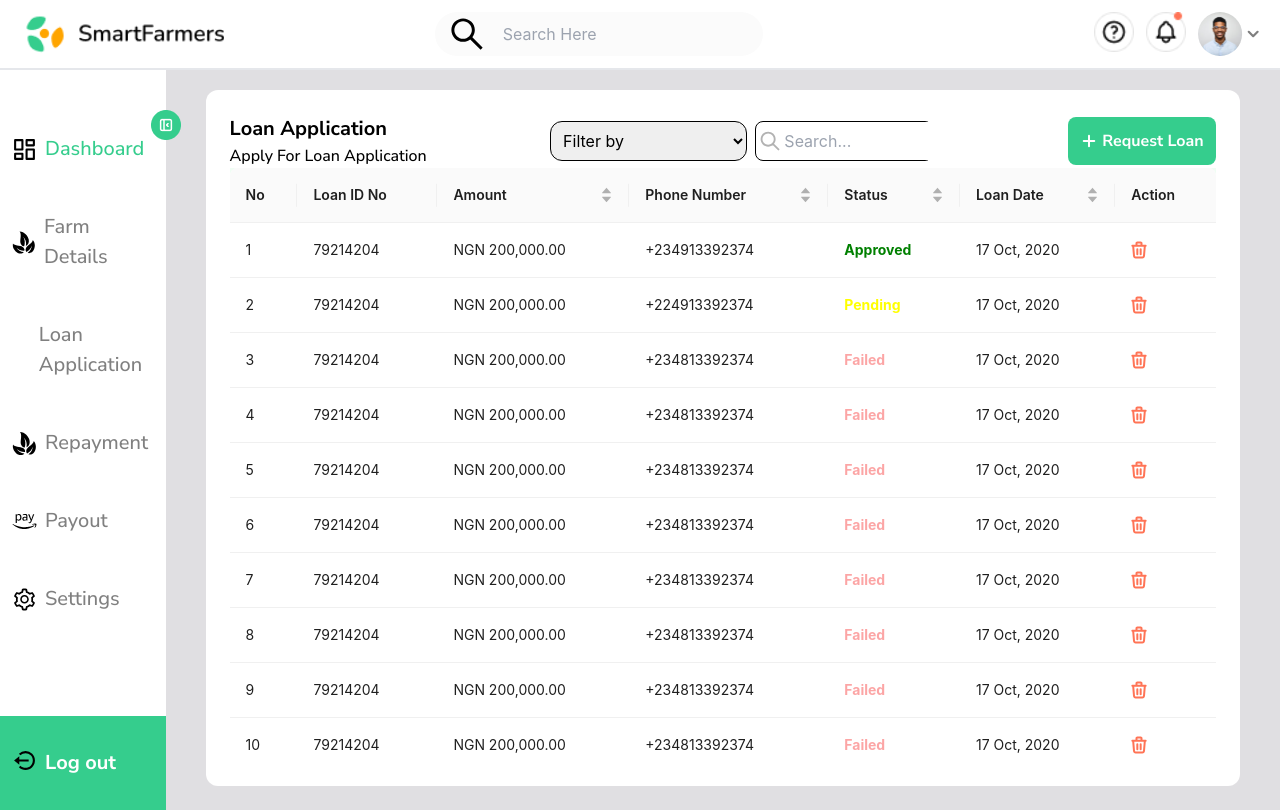
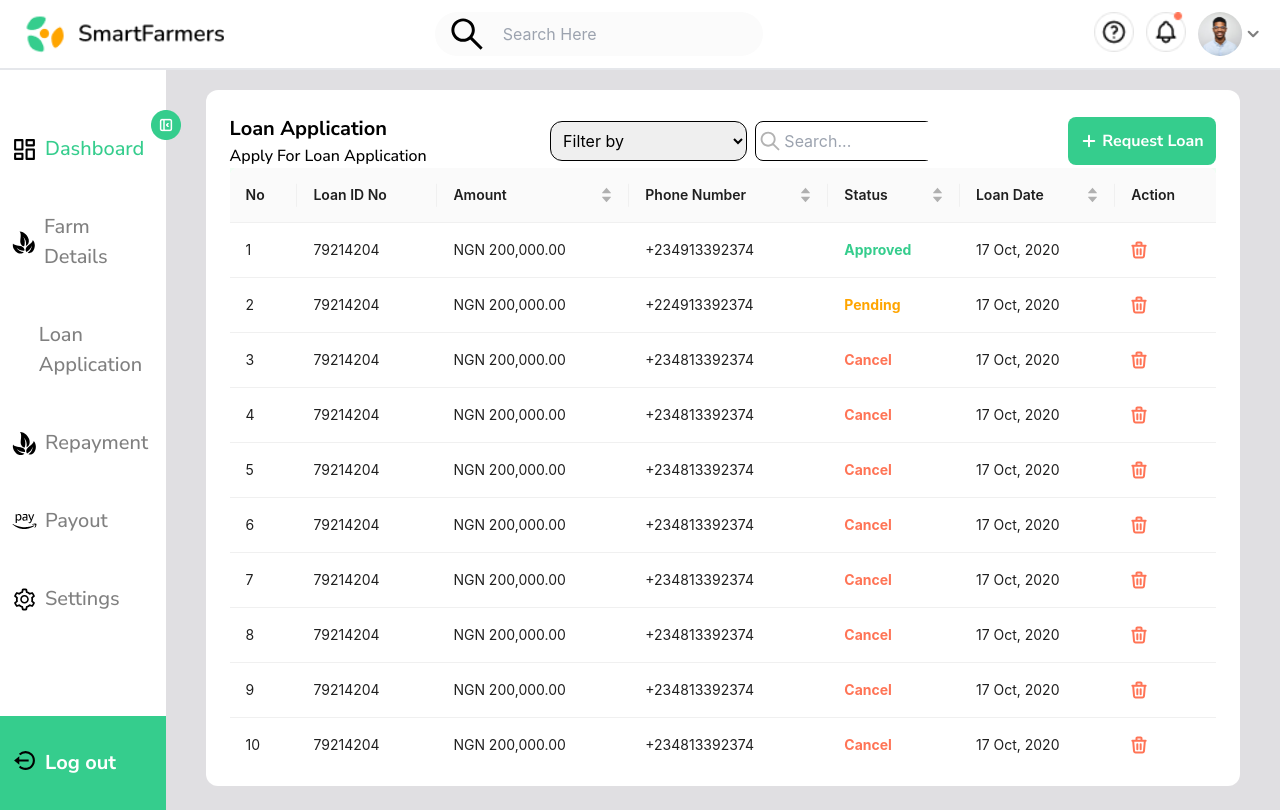
Before and after one commit to Toshmoney/smartfarmer, a React (Create React App) app in the folder client-side/: page /loan-application in a window 1280 px wide. Built offline with nearby package versions, Linux system fonts and the light colour scheme; some icons are missing; a web font is replaced by a local one.

Commit message:
adjusted dashboard

```diff
--- a/client-side/src/Components/DashFarm/FarmContent.jsx
+++ b/client-side/src/Components/DashFarm/FarmContent.jsx
@@ -46,13 +46,13 @@ const FarmContent = () => {
     ]
   return (
     <div className=' w-full py-5 px-3 lg:px-10 flex flex-col gap-6 text-left h-[92vh] overflow-y-auto'>
-        <div className='bg-white overflow-x-auto rounded-xl p-6 items-center flex flex-col'>
+        <div className='bg-white rounded-xl p-6 items-center flex flex-col'>
             <div className='flex w-full lg:flex-row flex-col lg:gap-0 gap-3 items-center justify-between'>
                 <div>
                     <h4 className='nunito'>Farm Details</h4>
                     <p className='capitalize nunito'>let us know more about your farm</p>
                 </div>
-                <div className='lg:w-[40%] w-full'>
+                <div className='lg:w-[40%] w-[90%]'>
                     <div className='flex gap-2'>
                         <select className='border-[1px] border-black p-2 rounded-xl lg:w-[50%] w-full' name="" id="">
                             <option value="">Filter by</option>
@@ -61,10 +61,9 @@ const FarmContent = () => {
                             <option value="">Three</option>
                             <option value="">Four</option>
                         </select>
-                        <div className='flex gap-1 border-[1px] border-black lg:w-[45%] w-full rounded-lg px-1'>
+                        <div className='flex gap-1 border-[1px] border-black lg:w-[50%] w-full rounded-lg px-1'>
                             <img width={20} height={20} src={search} alt="" />
-                            {/* <Input.Search style={{outline:"none", border:non}} className='outline-none border-none w-full' type="search" /> */}
-                            <input type="text" className="search" />
+                            <input type="text" placeholder='Search.....' className="w-[100%] outline-none" />
                         </div>
                     </div>
                 </div>
--- a/client-side/src/Components/DashLoanApplication/LoanData.js
+++ b/client-side/src/Components/DashLoanApplication/LoanData.js
@@ -27,16 +27,16 @@ export const columns = [
     render:(LoanStatus)=>{
       if(LoanStatus=== "Approved"){
       return(
-        <h6 className='text-[green]'>Approved</h6>
+        <h6 className='text-[#35CD8D]'>Approved</h6>
       )
       }else if(LoanStatus === "Pending"){
-        return(<h6 className='text-[yellow]'> Pending</h6>)
-      }else if( LoanStatus === "Failed"){
-        return (<h6 className='text-red-300'>Failed</h6>)
+        return(<h6 className='text-[#FFA500]'> Pending</h6>)
+      }else if( LoanStatus === "Cancel"){
+        return (<h6 className='text-[#FF7456]'>Cancel</h6>)
       }
     },
-    sorter:(approved, failed, pending)=>{
-      return(approved.LoanStatus !== failed.LoanStatus !== pending.LoanStatus)
+    sorter:(approved, Cancel, pending)=>{
+      return(approved.LoanStatus !== Cancel.LoanStatus !== pending.LoanStatus)
     }
   },
   {
@@ -73,7 +73,7 @@ export const LoandData = [
     LoanID: 79214204,
     Amount: 'NGN 200,000.00',
     PhoneNumber: '+234813392374',
-    LoanStatus: 'Failed',
+    LoanStatus: 'Cancel',
     LoanDate: '17 Oct, 2020',
     action: <img src={del} alt=''/>
   },
@@ -82,7 +82,7 @@ export const LoandData = [
     LoanID: 79214204,
     Amount: 'NGN 200,000.00',
     PhoneNumber: '+234813392374',
-    LoanStatus: 'Failed',
+    LoanStatus: 'Cancel',
     LoanDate: '17 Oct, 2020',
     action: <img src={del} alt=''/>
   },
@@ -91,7 +91,7 @@ export const LoandData = [
     LoanID: 79214204,
     Amount: 'NGN 200,000.00',
     PhoneNumber: '+234813392374',
-    LoanStatus: 'Failed',
+    LoanStatus: 'Cancel',
     LoanDate: '17 Oct, 2020',
     action: <img src={del} alt=''/>
   },
@@ -100,7 +100,7 @@ export const LoandData = [
     LoanID: 79214204,
     Amount: 'NGN 200,000.00',
     PhoneNumber: '+234813392374',
-    LoanStatus: 'Failed',
+    LoanStatus: 'Cancel',
     LoanDate: '17 Oct, 2020',
     action: <img src={del} alt=''/>
   },
@@ -109,7 +109,7 @@ export const LoandData = [
     LoanID: 79214204,
     Amount: 'NGN 200,000.00',
     PhoneNumber: '+234813392374',
-    LoanStatus: 'Failed',
+    LoanStatus: 'Cancel',
     LoanDate: '17 Oct, 2020',
     action: <img src={del} alt=''/>
   },
@@ -118,7 +118,7 @@ export const LoandData = [
     LoanID: 79214204,
     Amount: 'NGN 200,000.00',
     PhoneNumber: '+234813392374',
-    LoanStatus: 'Failed',
+    LoanStatus: 'Cancel',
     LoanDate: '17 Oct, 2020',
     action: <img src={del} alt=''/>
   },
@@ -127,7 +127,7 @@ export const LoandData = [
     LoanID: 79214204,
     Amount: 'NGN 200,000.00',
     PhoneNumber: '+234813392374',
-    LoanStatus: 'Failed',
+    LoanStatus: 'Cancel',
     LoanDate: '17 Oct, 2020',
     action: <img src={del} alt=''/>
   },
@@ -136,7 +136,7 @@ export const LoandData = [
     LoanID: 79214204,
     Amount: 'NGN 200,000.00',
     PhoneNumber: '+234813392374',
-    LoanStatus: 'Failed',
+    LoanStatus: 'Cancel',
     LoanDate: '17 Oct, 2020',
     action: <img src={del} alt=''/>
   },
@@ -145,7 +145,7 @@ export const LoandData = [
     LoanID: 79214204,
     Amount: 'NGN 200,000.00',
     PhoneNumber: '+234813392374',
-    LoanStatus: 'Failed',
+    LoanStatus: 'Cancel',
     LoanDate: '17 Oct, 2020',
     action: <img src={del} alt=''/>
   },
--- a/client-side/src/Components/DashPayout/PayoutContent.jsx
+++ b/client-side/src/Components/DashPayout/PayoutContent.jsx
@@ -2,7 +2,7 @@ import React from 'react'
 import plus from '../../Images/plus.svg'
 import search from '../../Images/sss.svg'
 import { PayoutData, columns } from './PayoutdData'
-import {Table} from 'antd'
+import { Table } from 'antd'
 
 const PayoutContent = () => {
   return (
@@ -13,7 +13,7 @@ const PayoutContent = () => {
             <h4 className='nunito'>Payout</h4>
             <p className='capitalize nunito'>Your Payout information Show here</p>
           </div>
-          <div className='lg:w-[40%] w-full'>
+          <div className='lg:w-[40%] w-[90%]'>
             <div className='flex gap-2'>
               <select className='border-[1px] border-black p-2 rounded-xl lg:w-[50%] w-full' name="" id="">
                 <option value="">Filter by</option>
@@ -22,9 +22,9 @@ const PayoutContent = () => {
                 <option value="">Three</option>
                 <option value="">Four</option>
               </select>
-              <div className='flex gap-1 border-[1px] border-black lg:w-[45%] w-full rounded-lg px-1'>
+              <div className='flex gap-1 border-[1px] border-black lg:w-[50%] w-full rounded-lg px-1'>
                 <img width={20} height={20} src={search} alt="" />
-                <input type="text" className="search"  placeholder='Search...'/>
+                <input type="text" placeholder='Search.....' className="w-[100%] outline-none" />
               </div>
             </div>
           </div>
--- a/client-side/src/Components/DashRepayment/RepaymentContent.jsx
+++ b/client-side/src/Components/DashRepayment/RepaymentContent.jsx
@@ -13,7 +13,7 @@ const RepaymentContent = () => {
                         <h4 className='nunito'>Loan Application</h4>
                         <p className='capitalize nunito'>Apply for Loan Application</p>
                     </div>
-                    <div className='lg:w-[40%] w-full'>
+                    <div className='lg:w-[40%] w-[90%]'>
                     <div className='flex gap-2'>
                         <select className='border-[1px] border-black p-2 rounded-xl lg:w-[50%] w-full' name="" id="">
                             <option value="">Filter by</option>
@@ -22,9 +22,9 @@ const RepaymentContent = () => {
                             <option value="">Three</option>
                             <option value="">Four</option>
                         </select>
-                            <div className='flex gap-1 border-[1px] border-black lg:w-[45%] w-full rounded-lg px-1'>
+                        <div className='flex gap-1 border-[1px] border-black lg:w-[50%] w-full rounded-lg px-1'>
                             <img width={20} height={20} src={search} alt="" />
-                                <input type="text" className="search" placeholder='Search...' />
+                            <input type="text" placeholder='Search.....' className="w-[100%] outline-none" />
                         </div>
                     </div>
                 </div>
--- a/client-side/src/Components/DashRepayment/RepaymentData.js
+++ b/client-side/src/Components/DashRepayment/RepaymentData.js
@@ -27,10 +27,10 @@ export const columns = [
     render:(RepaymentStatus)=>{
       if(RepaymentStatus=== "Paid"){
       return(
-        <h6 className='text-[green]'>Paid</h6>
+        <h6 className='text-[#35CD8D]'>Paid</h6>
       )
       }else if(RepaymentStatus === "Pending"){
-        return(<h6 className='text-[yellow]'> Pending</h6>)
+        return(<h6 className='text-[#FFA500]'> Pending</h6>)
       }
     },
     sorter:(paid, pending)=>{
```
Also changed, not shown: client-side/src/Components/Dashboard/DashboardBody/Leftnav.jsx (+0 -19 lines). Lines whose indentation alone changed are shown as unchanged.
